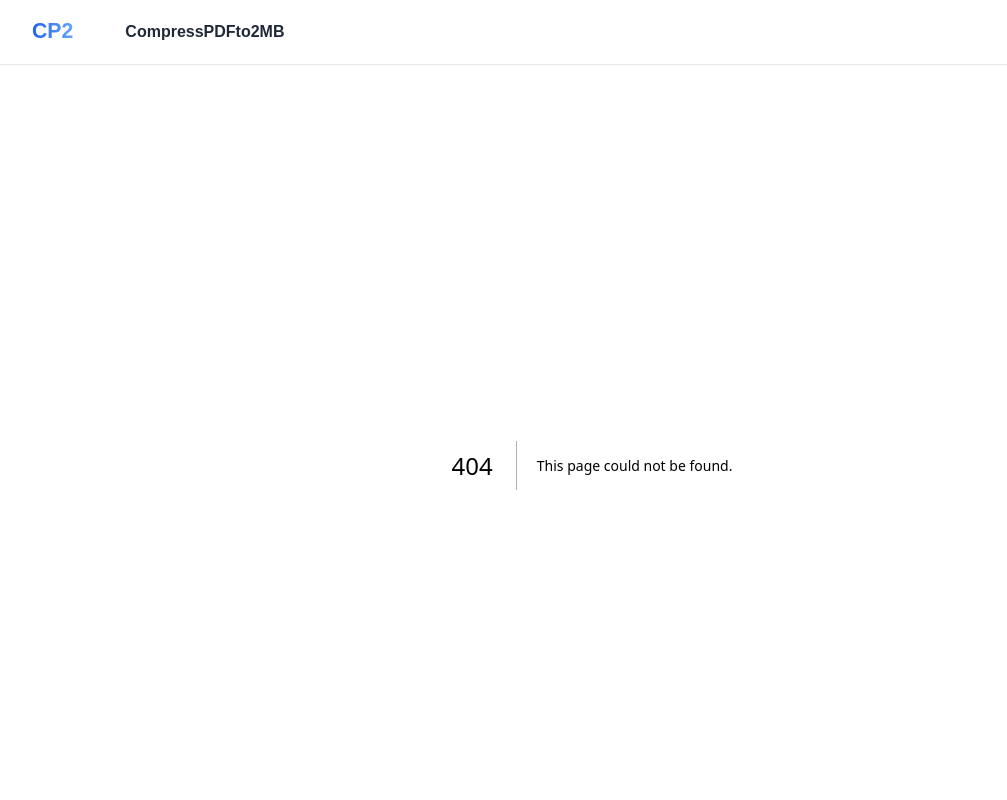
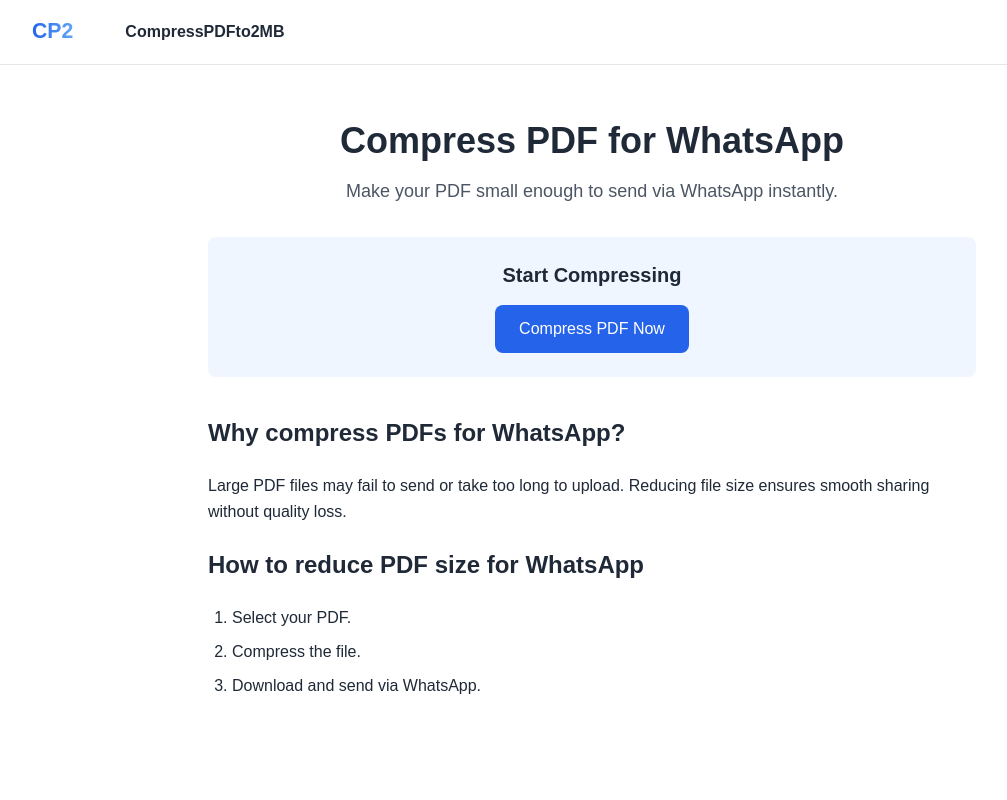
Before and after one commit to behicyildirim/compresspdfto2mb, a Next.js app: page /compress-pdf-for-whatsapp in a window 1280 px wide. Before the commit this address had no page. Shown: the top 800 px of the page, without its empty margins (48-1055 px from the left). Built offline with nearby package versions, Linux system fonts and the light colour scheme.

Commit message:
add whatsapp and 500kb pages

```diff
--- /dev/null
+++ b/app/compress-pdf-for-whatsapp/page.tsx
@@ -0,0 +1,57 @@
+import Link from "next/link";
+
+export const metadata = {
+  title: "Compress PDF for WhatsApp | CP2",
+  description:
+    "Reduce PDF file size to send easily on WhatsApp. Fast and secure online compression.",
+};
+
+export default function CompressPdfForWhatsappPage() {
+  return (
+    <main className="min-h-screen bg-white px-4 py-14">
+      <div className="mx-auto max-w-3xl text-gray-800">
+
+        <h1 className="text-4xl font-bold text-center">
+          Compress PDF for WhatsApp
+        </h1>
+
+        <p className="mt-4 text-lg text-gray-600 text-center">
+          Make your PDF small enough to send via WhatsApp instantly.
+        </p>
+
+        <div className="mt-8 bg-blue-50 p-6 rounded-lg text-center">
+          <h2 className="text-xl font-semibold">
+            Start Compressing
+          </h2>
+
+          <Link
+            href="/"
+            className="inline-block mt-4 bg-blue-600 text-white px-6 py-3 rounded-lg hover:bg-blue-700 transition"
+          >
+            Compress PDF Now
+          </Link>
+        </div>
+
+        <div className="mt-10 space-y-6 leading-relaxed">
+          <h2 className="text-2xl font-semibold">
+            Why compress PDFs for WhatsApp?
+          </h2>
+          <p>
+            Large PDF files may fail to send or take too long to upload.
+            Reducing file size ensures smooth sharing without quality loss.
+          </p>
+
+          <h2 className="text-2xl font-semibold mt-10">
+            How to reduce PDF size for WhatsApp
+          </h2>
+          <ol className="list-decimal pl-6 space-y-2">
+            <li>Select your PDF.</li>
+            <li>Compress the file.</li>
+            <li>Download and send via WhatsApp.</li>
+          </ol>
+        </div>
+
+      </div>
+    </main>
+  );
+}
--- a/app/page.tsx
+++ b/app/page.tsx
@@ -182,6 +182,23 @@ export default function Home() {
     Meet common Schengen upload requirements.
   </div>
 </a>
+<a href="/compress-pdf-for-whatsapp" className="block rounded-lg border bg-white p-4 hover:shadow transition">
+  <div className="font-medium text-gray-900">
+    Compress PDF for WhatsApp
+  </div>
+  <div className="mt-1 text-sm text-gray-600">
+    Send PDFs easily via WhatsApp.
+  </div>
+</a>
+
+<a href="/reduce-pdf-to-500kb" className="block rounded-lg border bg-white p-4 hover:shadow transition">
+  <div className="font-medium text-gray-900">
+    Reduce PDF to 500KB
+  </div>
+  <div className="mt-1 text-sm text-gray-600">
+    Meet strict upload limits.
+  </div>
+</a>
 <a
   href="/uk-visa-pdf-size-limit"
   className="block rounded-lg border bg-white p-4 hover:shadow transition"
--- /dev/null
+++ b/app/reduce-pdf-to-500kb/page.tsx
@@ -0,0 +1,57 @@
+import Link from "next/link";
+
+export const metadata = {
+  title: "Reduce PDF to 500KB Online Free | CP2",
+  description:
+    "Compress PDF to 500KB or smaller. Fast, secure and free PDF optimization.",
+};
+
+export default function ReducePdfTo500KbPage() {
+  return (
+    <main className="min-h-screen bg-white px-4 py-14">
+      <div className="mx-auto max-w-3xl text-gray-800">
+
+        <h1 className="text-4xl font-bold text-center">
+          Reduce PDF to 500KB Online
+        </h1>
+
+        <p className="mt-4 text-lg text-gray-600 text-center">
+          Need your PDF under 500KB? Compress it instantly.
+        </p>
+
+        <div className="mt-8 bg-blue-50 p-6 rounded-lg text-center">
+          <h2 className="text-xl font-semibold">
+            Compress PDF Now
+          </h2>
+
+          <Link
+            href="/"
+            className="inline-block mt-4 bg-blue-600 text-white px-6 py-3 rounded-lg hover:bg-blue-700 transition"
+          >
+            Go to Compressor
+          </Link>
+        </div>
+
+        <div className="mt-10 space-y-6 leading-relaxed">
+          <h2 className="text-2xl font-semibold">
+            How to compress PDF to 500KB
+          </h2>
+          <ol className="list-decimal pl-6 space-y-2">
+            <li>Upload your document.</li>
+            <li>Wait for compression.</li>
+            <li>Download the optimized PDF.</li>
+          </ol>
+
+          <h2 className="text-2xl font-semibold mt-10">
+            Why 500KB matters
+          </h2>
+          <p>
+            Some online portals and email systems enforce strict upload limits.
+            Compressing to 500KB helps ensure successful uploads.
+          </p>
+        </div>
+
+      </div>
+    </main>
+  );
+}
--- a/app/sitemap.xml/route.ts
+++ b/app/sitemap.xml/route.ts
@@ -13,6 +13,9 @@ export async function GET() {
     "/uk-visa-pdf-size-limit",
     "/compress-pdf-to-1mb",
     "/schengen-visa-pdf-size-limit",
+    "/reduce-pdf-size-without-losing-quality",
+    "/compress-pdf-for-whatsapp",
+    "/reduce-pdf-to-500kb",
     "/privacy",
     "/terms",
     "/contact",
```
